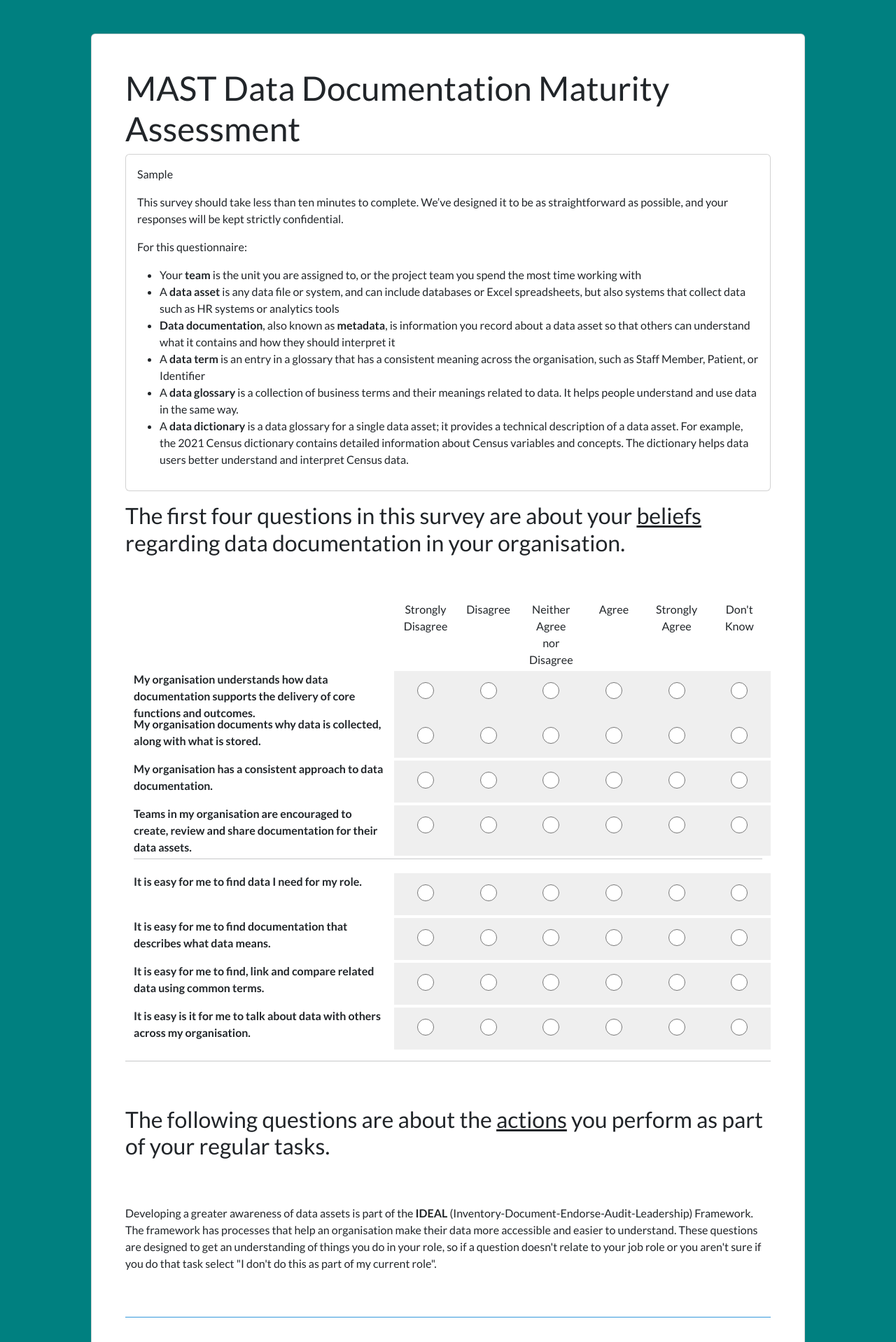
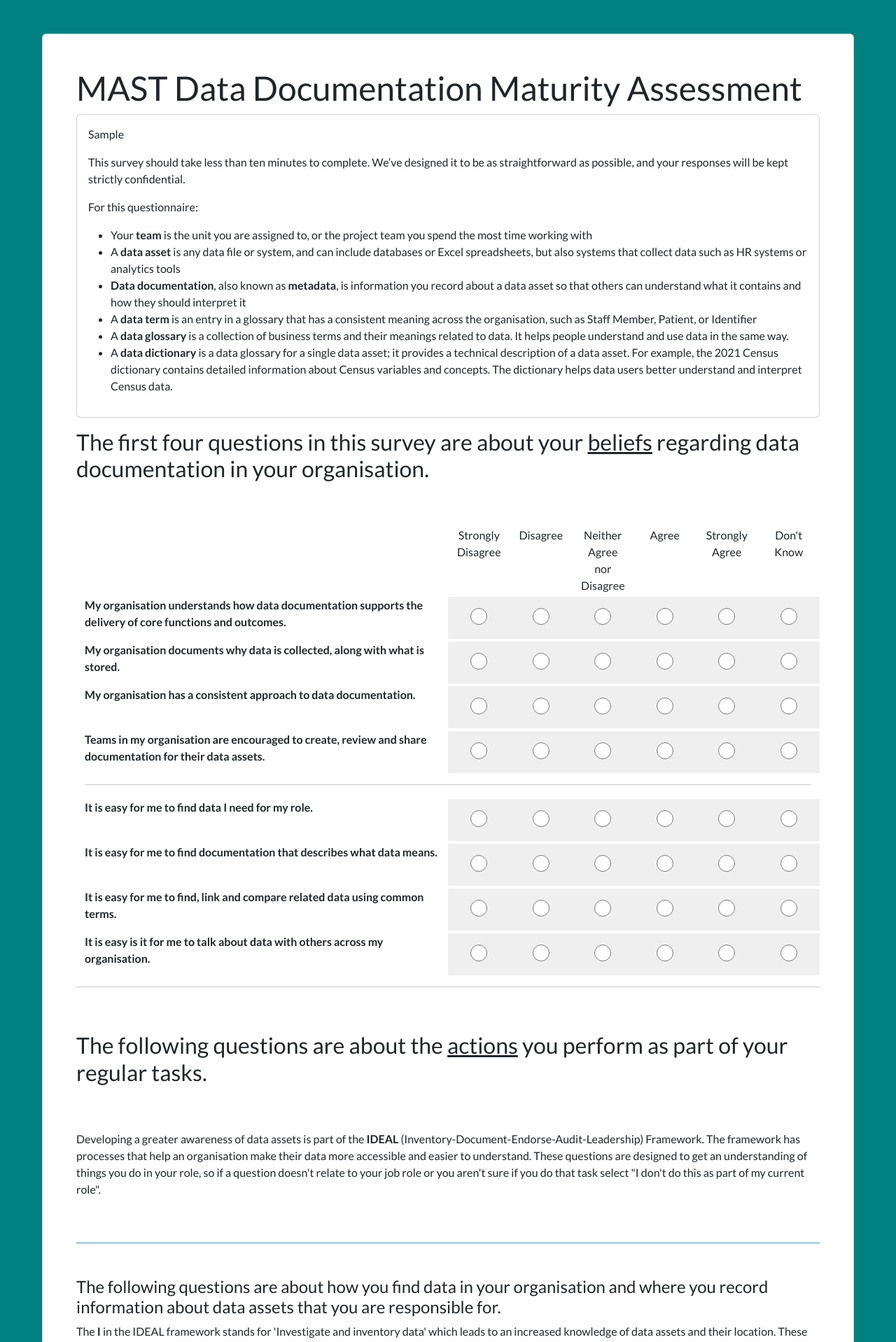
Before and after one commit to Aristotle-Metadata-Enterprises/mast-toolkit, a Django app: page /survey/response/# in a window 1280 px wide. Shown: the top 1918 px of the page at 70% size. Run offline with Django 5.2, Linux system fonts and the light colour scheme; tables that the repository leaves empty hold one stand-in row (values such as "Sample post").

Commit message:
Minor fixes

```diff
--- a/app/mast_toolkit/templates/base.html
+++ b/app/mast_toolkit/templates/base.html
@@ -14,7 +14,7 @@
     <title>{% block title %}{% endblock %} - MAST Toolkit</title>
     <style>
       .likert {
-        height: 4em;
+        min-height: 4em;
       }
       input[type=checkbox] {
         height: 1.25em;
@@ -84,11 +84,14 @@
           }
       }
 
+      {% block styles %}
+      {% endblock %}
+
     </style>
   </head>
   <body>
     <div class="container survey-outer">
-      <div class="card card-body p-5 m-5">
+      <div class="card card-body p-lg-5 m-lg-5 m-md-2 p-md-3">
       {% block content %}
       {% endblock %}
       </div>
--- a/app/mast_toolkit/templates/mast/dashboard/update.html
+++ b/app/mast_toolkit/templates/mast/dashboard/update.html
@@ -64,7 +64,7 @@
                         <label class="col-2" for="team_modal_name">Team name:</label>
                         <div class="col-5">
                             <div>
-                            <input name="name" class="form-control" id="team_modal_name" value="" placeholder="sdfdsf"></input>
+                            <input name="name" class="form-control" id="team_modal_name" value="" placeholder="Enter team name"></input>
                             <p class="form-text text-muted">
                                 {{form.name.help_text}}
                             </p>
--- a/app/mast_toolkit/templates/mast/response/base.html
+++ b/app/mast_toolkit/templates/mast/response/base.html
@@ -1 +1,8 @@
 {% extends "base.html" %}
+{% block styles %}
+@media (min-width: 576px) {
+    .container, .container-sm {
+        max-width: unset !important;
+    }
+}
+{% endblock %}
--- a/app/mast_toolkit/templates/mast/response/create.html
+++ b/app/mast_toolkit/templates/mast/response/create.html
@@ -43,13 +43,13 @@
     </h2>
     <div class="container mt-5 likert-table">
         <div class="row likert-headers">
-            <div class="col-5"></div>
-            <div class="col">Strongly Disagree</div>
-            <div class="col">Disagree</div>
-            <div class="col">Neither Agree nor Disagree</div>
-            <div class="col">Agree</div>
-            <div class="col">Strongly Agree</div>
-            <div class="col">Don't Know</div>
+            <div class="col-6"></div>
+            <div class="col-1">Strongly Disagree</div>
+            <div class="col-1">Disagree</div>
+            <div class="col-1">Neither Agree nor Disagree</div>
+            <div class="col-1">Agree</div>
+            <div class="col-1">Strongly Agree</div>
+            <div class="col-1">Don't Know</div>
         </div>
         {% include "mast/response/helpers/likert.html" with field=form.beliefs_metadata_1 %}
         {% include "mast/response/helpers/likert.html" with field=form.beliefs_analysis_1 %}
--- a/app/mast_toolkit/templates/mast/response/helpers/likert.html
+++ b/app/mast_toolkit/templates/mast/response/helpers/likert.html
@@ -1,7 +1,7 @@
 <div class="row likert pt-1">
-    <label class="col-5" for="{{field.id_for_label}}">{{ field.label }}</label>
+    <label class="col-6" for="{{field.id_for_label}}"><span class="my-5">{{ field.label }}</span></label>
     {% for choice in field %}
-    <div class="col bolded-radio-cell">
+    <div class="col-1 bolded-radio-cell">
         {{ choice.tag }}
     </div>
     {% endfor %}
```
Also changed, not shown: 1 other file.
